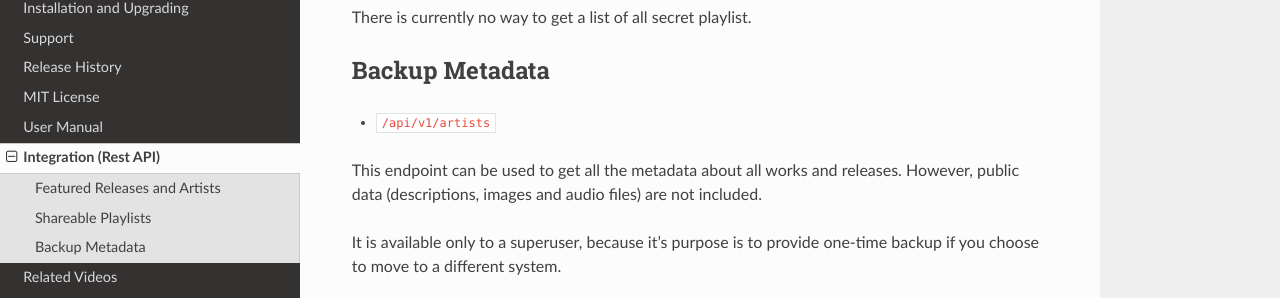
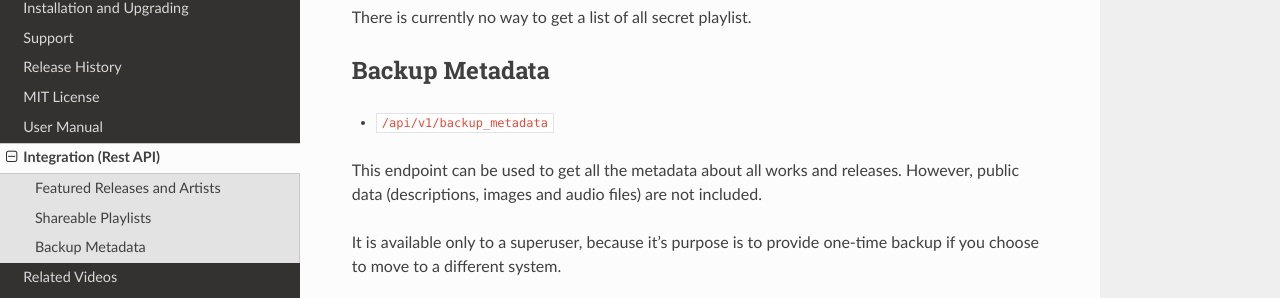
Before and after one commit to matijakolaric-com/django-music-publisher, a Sphinx documentation site: the page built from docs/restapi.rst, in a window 1280 px wide and 900 px high, scrolled down 742 px. Shown: the part 331-629 px from the top of the window. Built offline with Sphinx 7.4.7 and the Read the Docs theme 2.0.0, drawn with Linux system fonts in a browser that asks for light colours.

Commit message:
rest API docs

```diff
--- a/docs/restapi.rst
+++ b/docs/restapi.rst
@@ -53,7 +53,7 @@ There is currently no way to get a list of all secret playlist.
 Backup Metadata
 --------------------------------------------
 
-* ``/api/v1/artists``
+* ``/api/v1/backup_metadata``
 
 This endpoint can be used to get all the metadata about all
 works and releases. However, public data (descriptions, images
```
